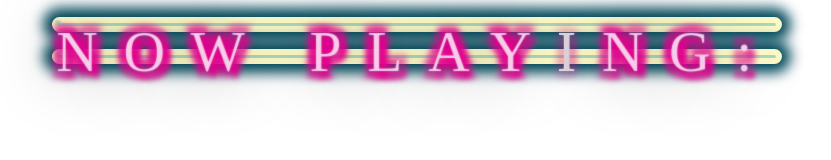
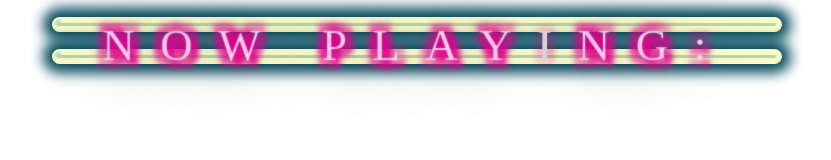
Before and after one commit to acolorblue/gallery, a plain HTML site: page index.html in a window 1280 px wide. Shown: the whole page, without its empty margins (223-1054 px from the left). Drawn offline with Linux system fonts and the light colour scheme; a web font is replaced by a local one.

Commit message:
smaller text
now playing smaller

```diff
--- a/index.html
+++ b/index.html
@@ -47,7 +47,7 @@ body {
 }
 .neon:nth-of-type(2) {
   /*WAS 22VW, 11VW, 5VW, NOW PLAYING*/
-  font: 4.5vw 'Hello Denver';
+  font: 3.5vw 'Hello Denver';
   text-transform: uppercase;
   text-shadow: 0 0 .1vw #F7CEEA, .5vw .5vw .5vw #E0018D, -.5vw -.5vw .5vw #E0018D, .5vw -.5vw .5vw #E0018D, -.5vw .5vw .5vw #E0018D, 0 -.5vw .5vw #E0018D, 0 .5vw .5vw #E0018D, .5vw .5vw .5vw #E0018D, 0 0 5vw #000;
   letter-spacing: 2vw;
```
